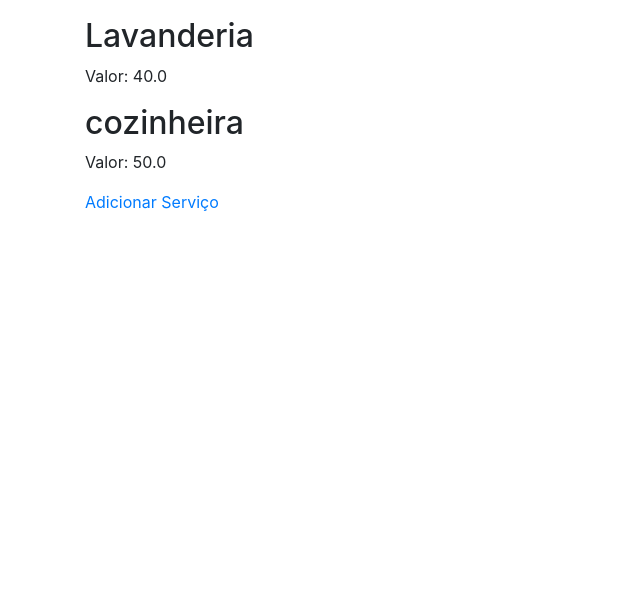
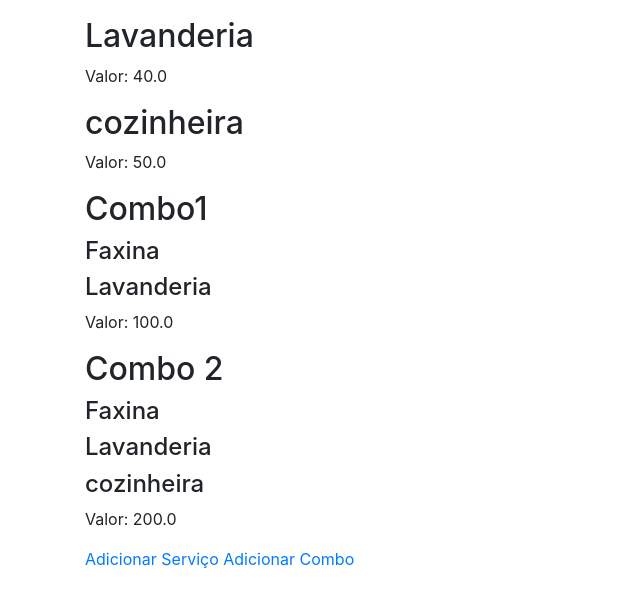
Before and after one commit to H1d3l/D.P.Internet_2018.2, a Django app: page / in a window 1280 px wide. Shown: the part 197-800 px from the top of the page, without its empty margins (0-640 px from the left). Run offline with Django 3.2, Linux system fonts and the light colour scheme; data comes from the database, SQL or seed files in the repository; both versions use the stored data as it was after the commit; some libraries are stand-ins or nearby versions.

Commit message:
feito manytomanycombo

```diff
--- a/empreguetes/core/models.py
+++ b/empreguetes/core/models.py
@@ -21,6 +21,19 @@ class Servico(models.Model):
     nome = models.CharField(max_length=60,null=False)
     valor = models.FloatField(null=False)
 
+    def __str__(self):
+        return self.nome
+
+class ComboServico(models.Model):
+    nome = models.CharField(max_length=100,null=False)
+    servico = models.ManyToManyField(Servico)
+    valor = models.FloatField(default=0)
+
+
+
+
+
+
 class Diarista(models.Model):
     nome = models.CharField(max_length=60,null=False)
     endereco = models.CharField(max_length=100,null=False)
--- a/empreguetes/core/utils/testField.py
+++ b/empreguetes/core/utils/testField.py
@@ -1,4 +1,6 @@
 from django.forms import fields
+
+
 class PercentageField(fields.FloatField):
     widget = fields.TextInput(attrs={"class": "percentInput"})
 
--- a/empreguetes/core/views.py
+++ b/empreguetes/core/views.py
@@ -4,7 +4,7 @@ from core.forms import *
 # Create your views here.
 
 def listaServico(request):
-    return render(request, 'listaservico.html', {'servicos': Servico.objects.all()})
+    return render(request, 'listaservico.html', {'servicos': Servico.objects.all(),'combos':ComboServico.objects.all()})
 
 
 def cadastroServico(request):
@@ -16,3 +16,14 @@ def cadastroServico(request):
     else:
         form = CadastroServicoForm()
         return render(request, 'add_servico.html', {'form':form})
+
+
+def cadastroComboServico(request):
+    if request.method == 'POST':
+        form = CadastroComboServicoForm(request.POST)
+        if form.is_valid():
+            model_instance = form.save()
+            return redirect('listaServico')
+    else:
+        form = CadastroComboServicoForm()
+        return render(request, 'add_servico.html', {'form': form})
--- a/empreguetes/empreguetes/urls.py
+++ b/empreguetes/empreguetes/urls.py
@@ -20,6 +20,7 @@ from core import views
 urlpatterns = [
     path('admin/', admin.site.urls),
     path('', views.listaServico, name='listaServico'),
-    path('cadastroServico/',views.cadastroServico,name = 'cadastroServico')
+    path('cadastroServico/',views.cadastroServico,name = 'cadastroServico'),
+    path('cadastroCombo/', views.cadastroComboServico, name='cadastroCombo')
 
 ]
--- a/empreguetes/templates/listaservico.html
+++ b/empreguetes/templates/listaservico.html
@@ -14,7 +14,17 @@
             <h2>{{servico.nome}}</h2>
             <p>Valor: {{servico.valor|linebreaksbr}}</p>
         {% endfor %}
+        {% for combo in combos %}
+            <h2>{{combo.nome}}</h2>
+            {% for servico in combo.servico.all %}
+                <h4>{{servico}}</h4>
+            {% endfor %}
+            <p>Valor: {{combo.valor|linebreaksbr}}</p>
+        {% endfor %}
         <a href="{% url 'cadastroServico' %}">Adicionar Serviço</a>
+        <a href="{% url 'cadastroCombo' %}">Adicionar Combo</a>
+
+
      {% endblock %}
 
 
```
Also changed, not shown: empreguetes/core/forms.py (+6 -1 lines), empreguetes/core/migrations/0003_servico_servico.py (added), empreguetes/core/migrations/0004_auto_20181209_2232.py (added), empreguetes/core/migrations/0005_comboservico_valor.py (added), empreguetes/db.sqlite3.
